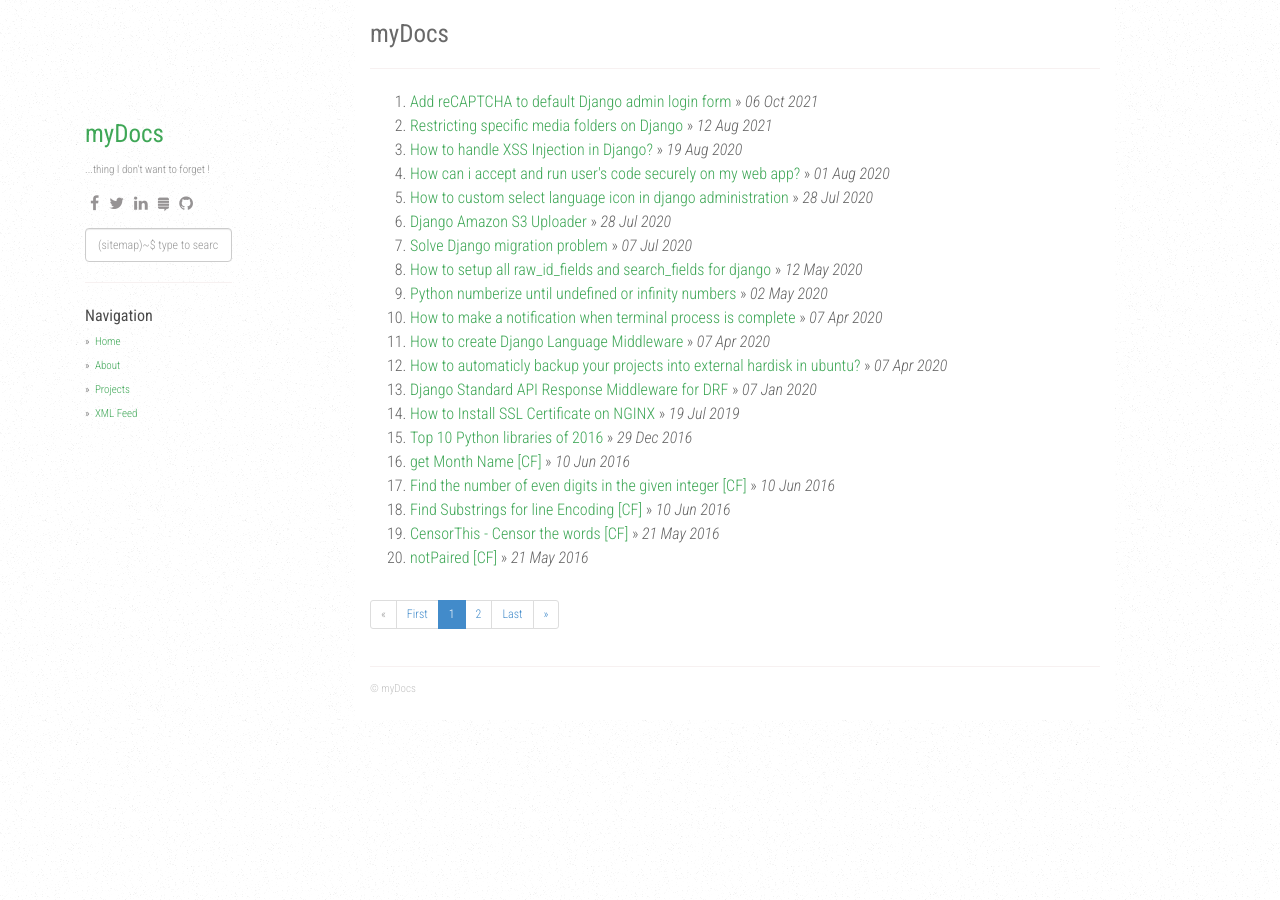
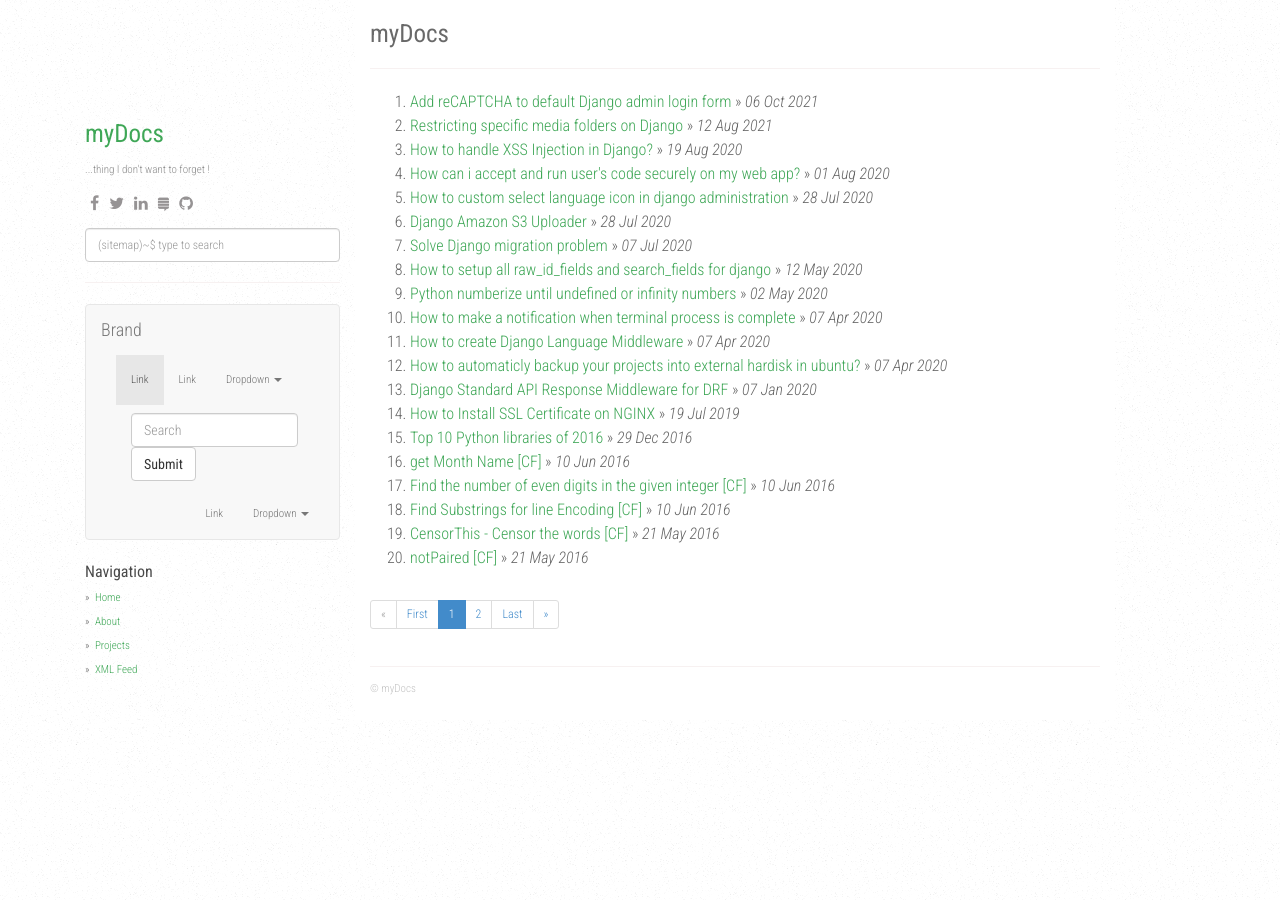
Before and after one commit to docs-source/docs.my.id, a Jekyll site: the page built from index.html, in a window 1280 px wide. Built offline with Jekyll 4.4.1, drawn with Linux system fonts in a browser that asks for light colours; nearby versions of some CDN libraries; the list of posts is cut into pages by our own code.

Commit message:
Update default.html

```diff
--- a/_layouts/default.html
+++ b/_layouts/default.html
@@ -132,6 +132,59 @@
             <ul class="search__results" id="js-search__results"></ul>
           </div>
           <hr />
+<nav class="navbar navbar-default">
+  <div class="container-fluid">
+    <!-- Brand and toggle get grouped for better mobile display -->
+    <div class="navbar-header">
+      <button type="button" class="navbar-toggle collapsed" data-toggle="collapse" data-target="#bs-example-navbar-collapse-1" aria-expanded="false">
+        <span class="sr-only">Toggle navigation</span>
+        <span class="icon-bar"></span>
+        <span class="icon-bar"></span>
+        <span class="icon-bar"></span>
+      </button>
+      <a class="navbar-brand" href="#">Brand</a>
+    </div>
+
+    <!-- Collect the nav links, forms, and other content for toggling -->
+    <div class="collapse navbar-collapse" id="bs-example-navbar-collapse-1">
+      <ul class="nav navbar-nav">
+        <li class="active"><a href="#">Link <span class="sr-only">(current)</span></a></li>
+        <li><a href="#">Link</a></li>
+        <li class="dropdown">
+          <a href="#" class="dropdown-toggle" data-toggle="dropdown" role="button" aria-haspopup="true" aria-expanded="false">Dropdown <span class="caret"></span></a>
+          <ul class="dropdown-menu">
+            <li><a href="#">Action</a></li>
+            <li><a href="#">Another action</a></li>
+            <li><a href="#">Something else here</a></li>
+            <li role="separator" class="divider"></li>
+            <li><a href="#">Separated link</a></li>
+            <li role="separator" class="divider"></li>
+            <li><a href="#">One more separated link</a></li>
+          </ul>
+        </li>
+      </ul>
+      <form class="navbar-form navbar-left">
+        <div class="form-group">
+          <input type="text" class="form-control" placeholder="Search">
+        </div>
+        <button type="submit" class="btn btn-default">Submit</button>
+      </form>
+      <ul class="nav navbar-nav navbar-right">
+        <li><a href="#">Link</a></li>
+        <li class="dropdown">
+          <a href="#" class="dropdown-toggle" data-toggle="dropdown" role="button" aria-haspopup="true" aria-expanded="false">Dropdown <span class="caret"></span></a>
+          <ul class="dropdown-menu">
+            <li><a href="#">Action</a></li>
+            <li><a href="#">Another action</a></li>
+            <li><a href="#">Something else here</a></li>
+            <li role="separator" class="divider"></li>
+            <li><a href="#">Separated link</a></li>
+          </ul>
+        </li>
+      </ul>
+    </div><!-- /.navbar-collapse -->
+  </div><!-- /.container-fluid -->
+</nav>
           <ul class="sidebar-nav">
             <strong>Navigation</strong>
             <li><a href="/">Home</a></li>
```
